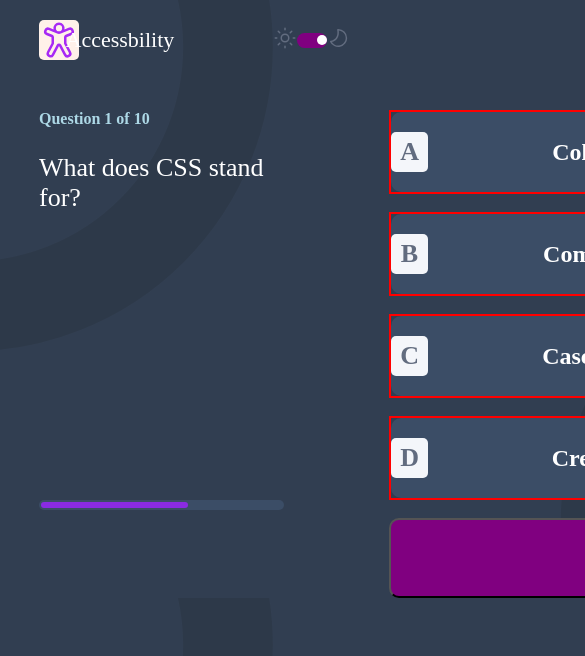
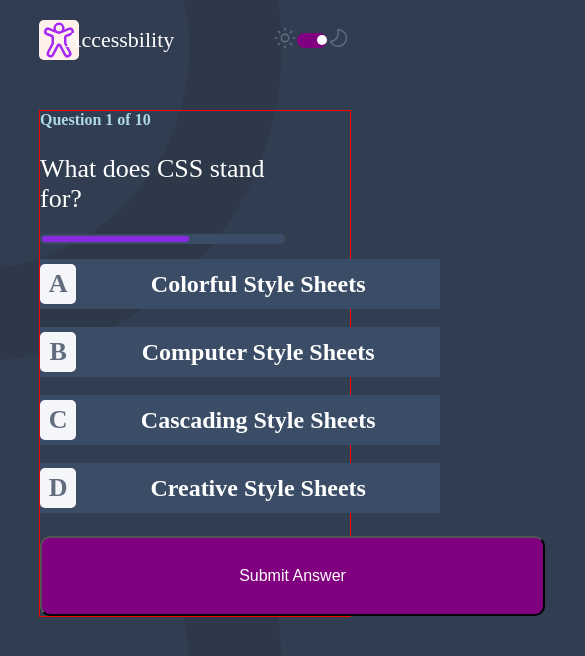
Before and after one commit to 23nosurrend/Test-App, a React (Vite) app: page /Question/1 in a window 390 px wide. Shown: the top 656 px of the page, 585 px wide, since content can reach past the window. Built offline with nearby package versions, Linux system fonts and the light colour scheme.

Commit message:
I have added responsiveness on Tablet and Phone

```diff
--- a/src/components/Answer.tsx
+++ b/src/components/Answer.tsx
@@ -2,7 +2,7 @@
 // import { useParams } from "react-router-dom"
 import "../styles/Answer.css"
 import AccessNav from "./AccessNav"
-import Question from "./Question"
+// import Question from "./Question"
 import Tab from "./Tab"
 import Button from "./Button"
 import Bar from "./Downbar"
@@ -20,7 +20,7 @@ function Answer(){
             <div className="inner">
                 <div className="inner-container">
                 <div id="div-of-Question-Bar">
-                    <div id="Question-div"><Question/></div>
+                    <div id="Question-div"></div>
                     <div id="div-with-Bar"><Bar/></div>
 
 
--- a/src/components/Home.tsx
+++ b/src/components/Home.tsx
@@ -5,6 +5,10 @@
     import Tab from "./Tab"
     import Data from "../assets/json/data.json"
     import { useNavigate } from "react-router-dom"
+    import icon1 from "../assets/images/icon-html.svg"
+    import icon2 from "../assets/images/icon-css.svg"
+    import icon3 from "../assets/images/icon-js.svg"
+    import icon4 from "../assets/images/icon-accessibility.svg"
     // import Page from "./Page1"
 
     function Home(){
@@ -13,7 +17,7 @@
         navigate(`/question/${index}`)
     }
 
-
+      const Iconarr=[icon1,icon2,icon3,icon4]
         return(
             <>
             <div>
@@ -49,7 +53,7 @@
                     <div className="component-div">
                     {Data.quizzes.map((quiz,index)=>(
 
-                        <Tab onClick={() => handleTabClick(index)}  key={index}  text={quiz.title}  path="/Question" svg={<img src={quiz.icon}/>}/>
+                        <Tab  onClick={() => handleTabClick(index)}  key={index}  text={quiz.title}  path="/Question" svg={<img src={Iconarr[index]}/>}/>
                     ))}
 
 
--- a/src/components/Page1.tsx
+++ b/src/components/Page1.tsx
@@ -10,108 +10,86 @@ import Bar from "./Downbar"
 import "../styles/Tab.css"
 import Data from "../assets/json/data.json"
 
-function Page(){
-    const [selectedTab,setSelectedTab]=useState<number|null>(null)
-    const navigate=useNavigate()
-    const handleTabClick=(index:number,indexTab:number)=>{
-        navigate(`/question/${index}`)
-        setSelectedTab(indexTab)
-    }
-//this si for submit
+function Page() {
+    const [selectedTab, setSelectedTab] = useState<number | null>(null);
+    const [correctness, setCorrectness] = useState<(boolean | undefined)[]>([]);
+    const navigate = useNavigate();
 
+    const handleTabClick = (index: number, indexTab: number) => {
+      navigate(`/question/${index}`);
+      setSelectedTab(indexTab);
+    };
 
-
-
-
-
-
-
-    const param=useParams<{index?:string}>()
-    let num:number;
-    if(param.index){
-        num= parseInt(param.index)
-    }else{
-         num=0
-    }
-    // const num=param.index ?parseInt(param.index):0;
-    // console.log(num)
-
-    const category=Data.quizzes[num]
-    console.log(category)
-    const firstQuestion=category.questions[0]
-    const numberOfQuestions=category.questions.length
-    const option=firstQuestion.options
-    const realAnswer:string=firstQuestion.answer
-
-    const submitBtn=()=>{
-    if(selectedTab!==null){
-        if(realAnswer===option[selectedTab]){
-            alert("you made it")
-        }else{
-            alert("no")
+    const param = useParams<{ index?: string }>();
+    let num: number;
+    if (param.index) {
+      num = parseInt(param.index);
+    } else {
+      num = 0;
     }
 
-    }else{
-        alert("please select answer")
+    const category = Data.quizzes[num];
+    const firstQuestion = category.questions[0];
+    const option = firstQuestion.options;
+    const realAnswer: string = firstQuestion.answer;
+
+    const submitBtn = () => {
+      if (selectedTab !== null) {
+        const newCorrectness = [...correctness];
+        newCorrectness[selectedTab] = realAnswer === option[selectedTab];
+        setCorrectness(newCorrectness);
+      } else {
+        alert("please select answer");
       }
- }
-    console.log("answers:",option)
+    };
 
-    const head:[string,string,string,string]=["A","B","C","D"]
+    const head: [string, string, string, string] = ["A", "B", "C", "D"];
 
-    return(
+    return (
       <div>
-            <div><AccessNav/></div>
+        <div>
+          <AccessNav />
+        </div>
         <div className="inner">
           <div className="inner-container">
             <div id="div-of-Question-Bar">
               <div id="Question-div">
-                        <Question first={1} last={numberOfQuestions}
+                <Question
+                  first={1}
+                  last={category.questions.length}
                   question={firstQuestion.question}
                 />
-
               </div>
-                    <div id="div-with-Bar"><Bar/></div>
-
-
-
+              <div id="div-with-Bar">
+                <Bar />
+              </div>
             </div>
             <div>
               <div>
-                    {option.map((answers:string,Tabindex:number)=>(
-                    <div>
-
+                {option.map((answers: string, Tabindex: number) => (
+                  <div key={Tabindex}>
                     <Tab
-                    isSelected={selectedTab===Tabindex}
-                    key={Tabindex} onClick={()=>handleTabClick(num,Tabindex)}
-                     text={answers} path="/Question" head={head[Tabindex]}
+                      isSelected={selectedTab === Tabindex}
+                      onClick={() => handleTabClick(num, Tabindex)}
+                      text={answers}
+                      path="/Question"
+                      head={head[Tabindex]}
                       backColor="#F4F6FA"
                       textColor="#626C7F"
                       className="custom-tab"
-                       isCorrect={selectedTab!==null&& realAnswer===option[selectedTab]}
-                       /><br></br>
+                      isCorrect={correctness[Tabindex]}
+                    />
+                    <br />
                   </div>
                 ))}
-
-                    {/* <Tab  isSelected={selectedTab=="B"} isCorrect={isCorrect} onClick={() => handleTabSelect("B",false)}  text="2:5.1" path="/Question" head="B" backColor="#F4F6FA" textColor="#626C7F"  className="custom-tab"  /><br></br>
-                    <Tab  isSelected={selectedTab=="C"} isCorrect={isCorrect} onClick={() => handleTabSelect("C",false)}      text="5:1" path="/Question" head="C" backColor="#F4F6FA" textColor="#626C7F"  className="custom-tab"  /><br></br>
-                    <Tab  isSelected={selectedTab=="D"} isCorrect={isCorrect} onClick={() => handleTabSelect("D",false)} text="5:1" path="/Question" head="D" backColor="#F4F6FA" textColor="#626C7F" className="custom-tab"  /><br></br> */}
-                    {/* <Tab text="3.5:1"/>
-                    <Tab text="2:5.1"/>
-                    <Tab text="5:1"/> */}
               </div>
               <div>
-
                 <Button buttonText="Submit Answer" onClick={submitBtn} />
-
-
               </div>
             </div>
           </div>
         </div>
-
       </div>
-    )
+    );
   }
-
  export default Page
--- a/src/styles/Home.css
+++ b/src/styles/Home.css
@@ -52,6 +52,7 @@
     justify-content: space-between;
     width:80%;
 
+
 }
 .upper-father-div{
     display:flex;
@@ -68,6 +69,8 @@
     display: flex;
     gap:10px;
     flex-direction: column;
+    margin-bottom: 20px;
+
 }
 #greet{
     color:white;
@@ -87,3 +90,80 @@
     font-size:12px;
     font-weight:100;
 }
+
+/* Media Queries: */
+
+@media (max-width: 1024px) {
+    .body-div{
+        display: flex;
+        flex-wrap: wrap;
+        justify-content: center;
+        width:80%;
+
+
+    }
+   #left-div-text{
+    width:60%;
+
+    margin-bottom: 50px;
+
+   }
+}
+@media (max-width:769px) {
+    .body-div{
+        display: flex;
+        flex-wrap: wrap;
+        justify-content: center;
+        width:80%;
+
+
+    }
+   #left-div-text{
+    width:80%;
+
+    margin-bottom: 50px;
+
+   }
+}
+
+@media (max-width:600px) {
+    .body-div{
+        display: flex;
+        flex-wrap: wrap;
+        justify-content: center;
+        width:80%;
+
+
+    }
+   #left-div-text{
+    width:80%;
+
+    margin-bottom: 50px;
+
+   }
+
+   .component-div{
+    display: flex;
+    gap:10px;
+    width:80%;
+    flex-direction: column;
+    margin-bottom: 20px;
+
+}
+#greet{
+    color:white;
+    font-size:50px;
+    font-family:'Rubik' sans-serif;
+    font-weight:500;
+}
+#intro-text{
+    color:white;
+    font-size:50px;
+    font-family:'Rubik' sans-serif;
+    font-weight:bold;
+}
+}
+
+
+
+/* Adjust styles for screens smaller than 480px (phones) */
--- a/src/styles/Page.css
+++ b/src/styles/Page.css
@@ -32,3 +32,22 @@ font-weight: bolder;
 #Question-div{
     height:80%
 }
+
+@media (max-width:768px){
+    .inner-container{
+
+        width:80%;
+        display: flex;
+        flex-wrap: wrap;
+        justify-content: center;
+        border:1px solid red
+
+    }
+
+    #Question-div{
+        margin-bottom: 20px;
+    }
+    #div-with-Bar{
+        margin-bottom:20px;
+    }
+}
--- a/src/styles/Question.css
+++ b/src/styles/Question.css
@@ -16,3 +16,8 @@
     width:350px
 
 }
+
+@media (max-width:600px) {
+
+
+}
--- a/src/styles/Tab.css
+++ b/src/styles/Tab.css
@@ -65,3 +65,21 @@
   .incorrect {
     border:2px solid  red; /* Border color when answer is incorrect */
   }
+
+  /*  */
+
+  @media (max-width:600px) {
+    .Tab-div{
+        background-color:#3B4D66 ;
+        width:400px;
+        height:40px;
+        display: flex;
+        justify-content: flex-start;
+        border-radius: 10px;
+        align-items: center;
+        margin-bottom: 10px;
+        border-radius: 10px;
+
+    }
+
+}
```
Lines whose indentation alone changed are shown as unchanged.
